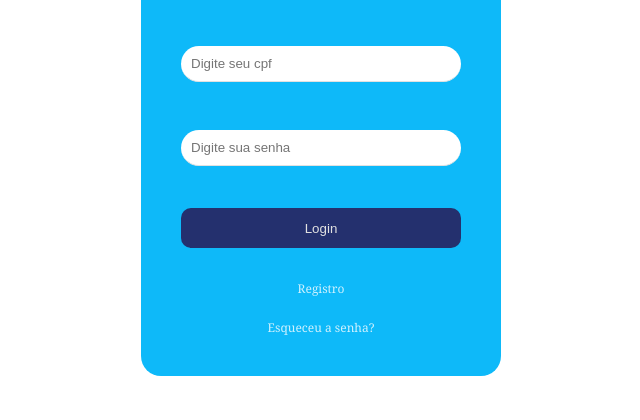
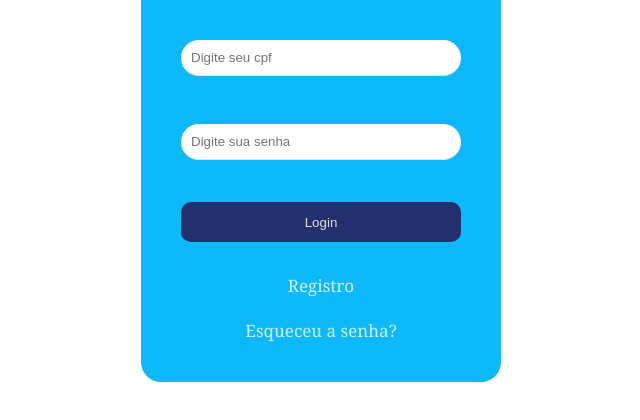
Before and after one commit to RRonanS/Aconchego, a website: page Aconchego/public/pages/login.html in a window 1280 px wide. Shown: the part 274-694 px from the top of the page, without its empty margins (319-959 px from the left). Drawn offline with Linux system fonts and the light colour scheme.

Commit message:
Update login.css

```diff
--- a/Aconchego/public/styles/login.css
+++ b/Aconchego/public/styles/login.css
@@ -102,7 +102,7 @@
 
     text-align: center;
 
-    font-size: 12px;
+    font-size: 17px;
 
     opacity: 0.8;
 
```
